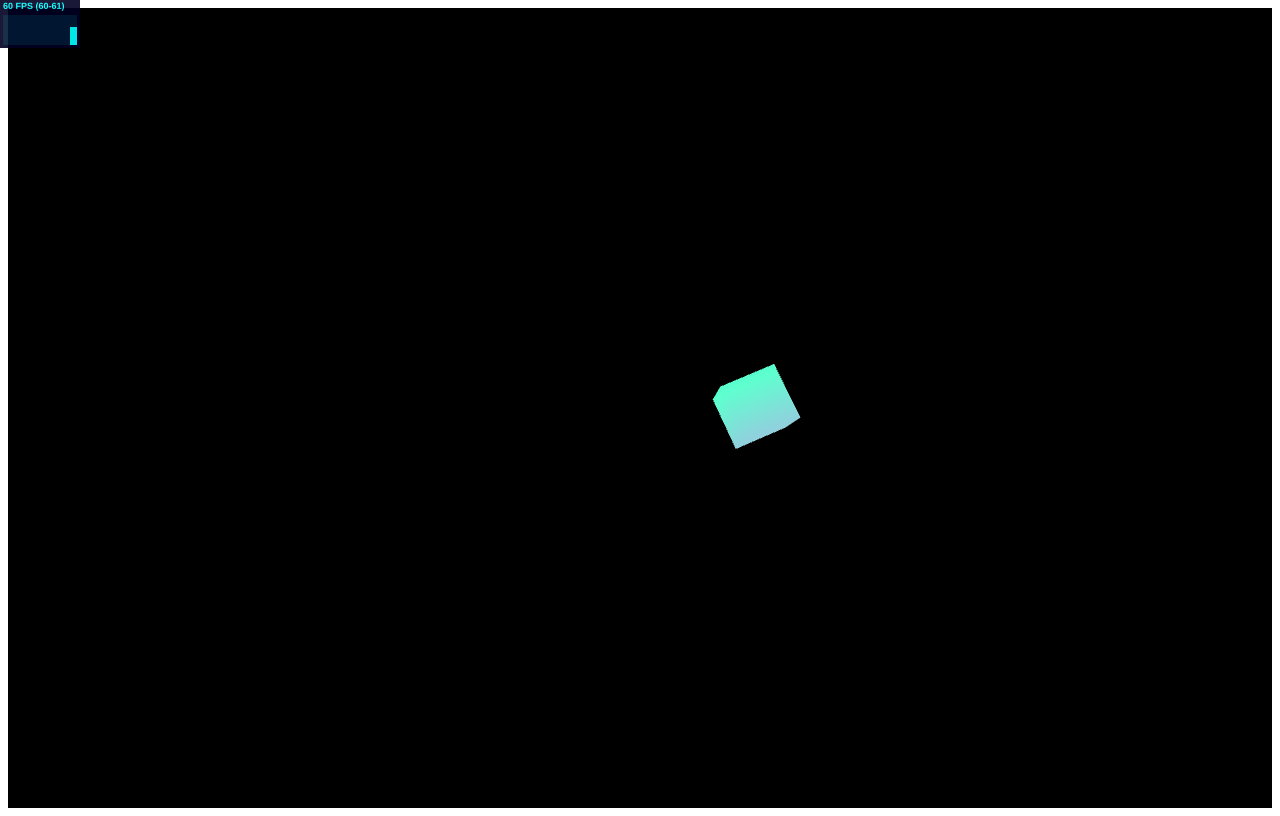
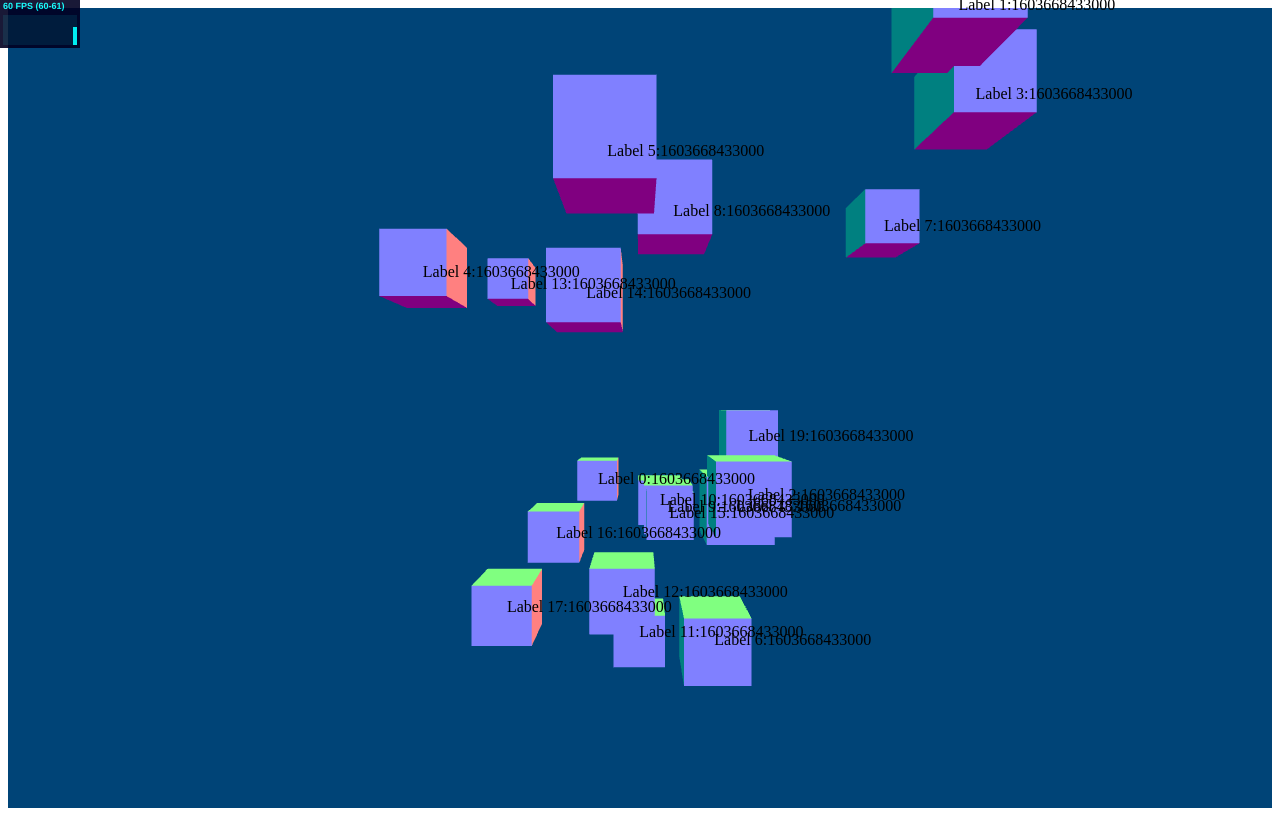
Before and after one commit to pampanelson/webgl_store, a Vue app in the folder hello_webgl/: page / in a window 1280 px wide. Built offline with nearby package versions, Linux system fonts and the light colour scheme.

Commit message:
add id attribute into label div

```diff
--- a/hello_webgl/src/App.vue
+++ b/hello_webgl/src/App.vue
@@ -1,17 +1,19 @@
 <template>
 <div id="app">
-    <HelloShader />
+    <ThreeLabels />
 </div>
 </template>
 
 <script>
 // import HelloThree from './components/HelloThree.vue'
-// import ThreeLabels from './components/ThreeLabels'
-import HelloShader from './components/shaders/HelloShader.vue'
+import ThreeLabels from './components/ThreeLabels.vue'
+// import HelloShader from './components/shaders/HelloShader.vue'
 export default {
     name: 'App',
     components: {
-        HelloShader
+        // HelloShader
+        ThreeLabels
+
     }
 }
 </script>
--- a/hello_webgl/src/components/ThreeLabels.vue
+++ b/hello_webgl/src/components/ThreeLabels.vue
@@ -115,10 +115,10 @@ export default {
             div.innerHTML = "hi there!";
             div.style.top = -1000;
             div.style.left = -1000;
-
+            div.id = new Date().getTime();
             var _this = this;
             div.onclick = function () {
-                console.log('div clicked ' + _this.parent);
+                console.log('div clicked ' + div.id);
 
             };
             return {
```
